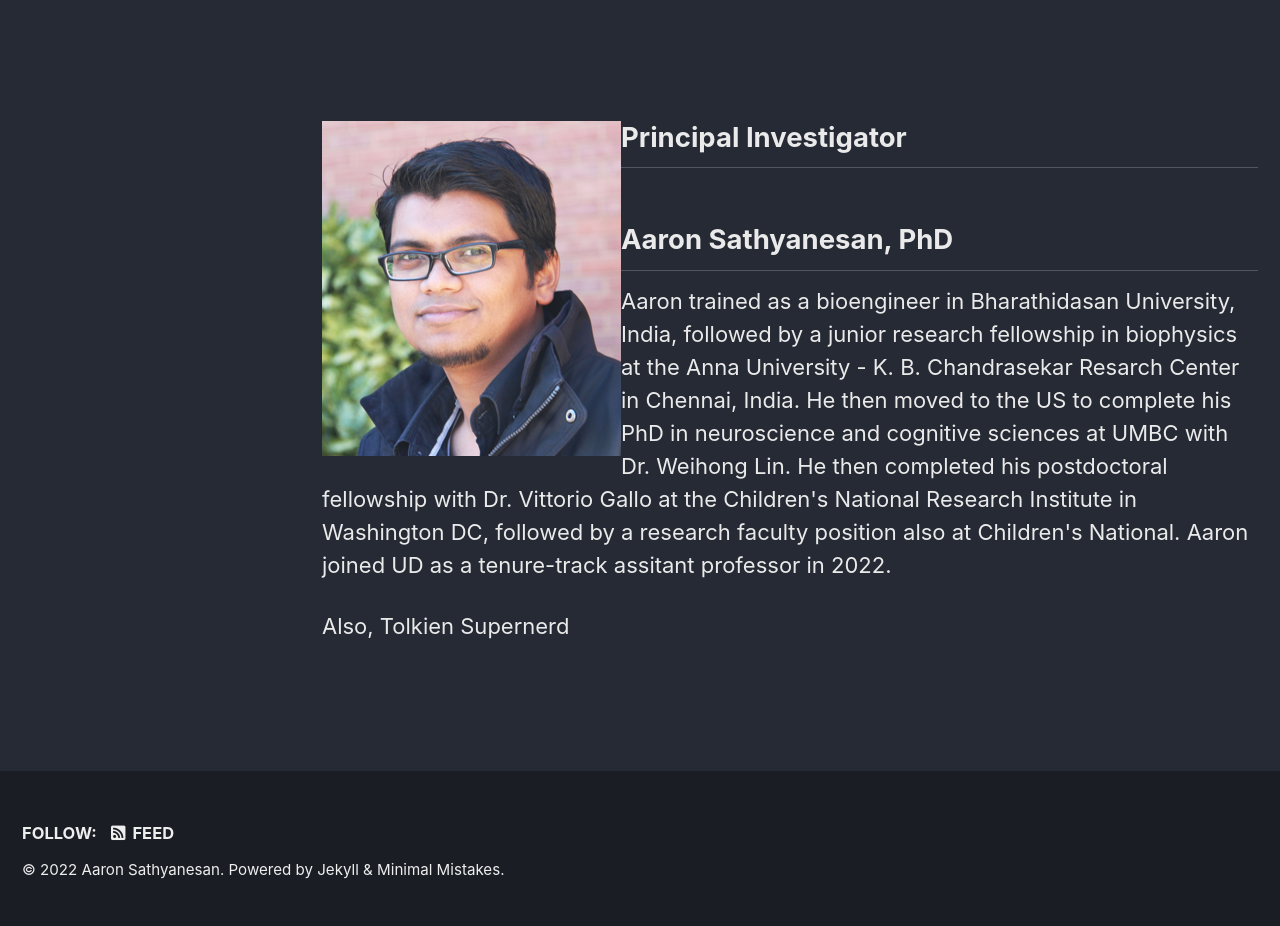
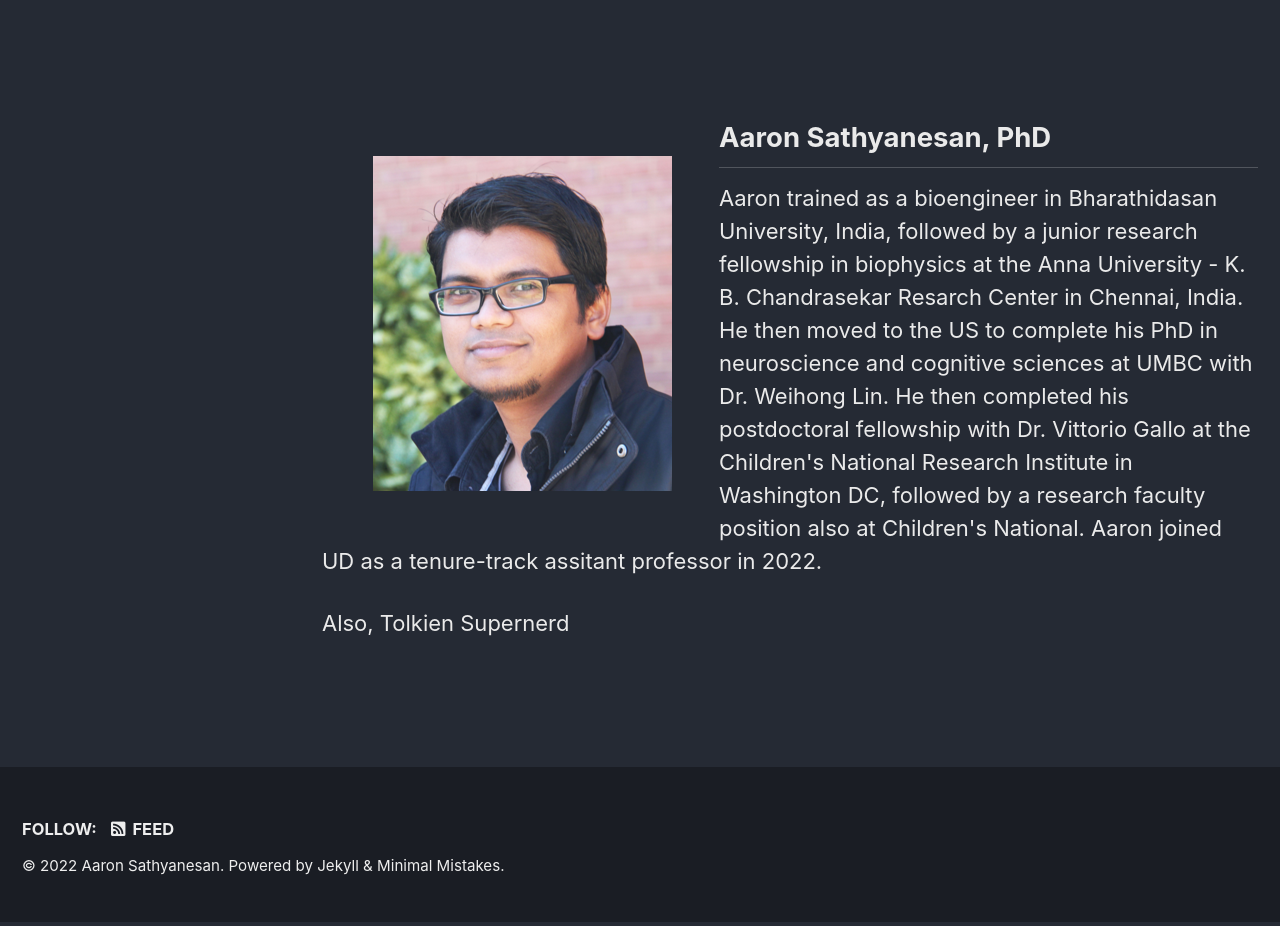
Before and after one commit to Sathyanesan-Lab/Sathyanesan-Lab.github.io, a Jekyll site: the page built from People/index.md, in a window 1280 px wide. Shown: the part 302-1228 px from the top of the page. Built offline with Jekyll 4.4.1, drawn with Linux system fonts in a browser that asks for light colours; cached includes are drawn as plain includes.

Commit message:
update picture and aaron

```diff
--- a/People/index.md
+++ b/People/index.md
@@ -9,7 +9,6 @@
       </div>
     </div>
     <div class="splash-block">
-      <h2>Principal Investigator</h2>
       <h2>Aaron Sathyanesan, PhD </h2>
       <p>Aaron trained as a bioengineer in Bharathidasan University, India, followed by a junior research fellowship in biophysics at the Anna University - K. B. Chandrasekar Resarch Center in Chennai, India. He then moved to the US to complete his PhD in neuroscience and cognitive sciences at UMBC with Dr. Weihong Lin. He then completed his postdoctoral fellowship with Dr. Vittorio Gallo at the Children's National Research Institute in Washington DC, followed by a research faculty position also at Children's National. Aaron joined UD as a tenure-track assitant professor in 2022.</p>
       <p>Also, Tolkien Supernerd</p>
```
Also changed, not shown: People/asathyanesan.png.
